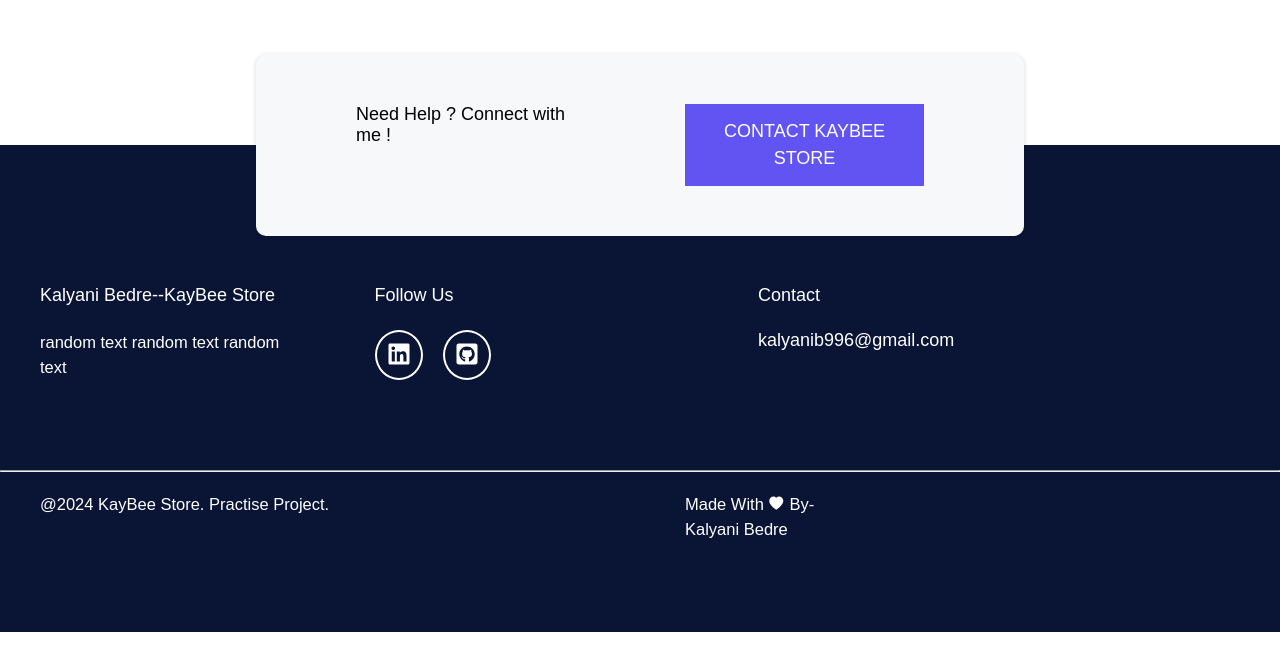
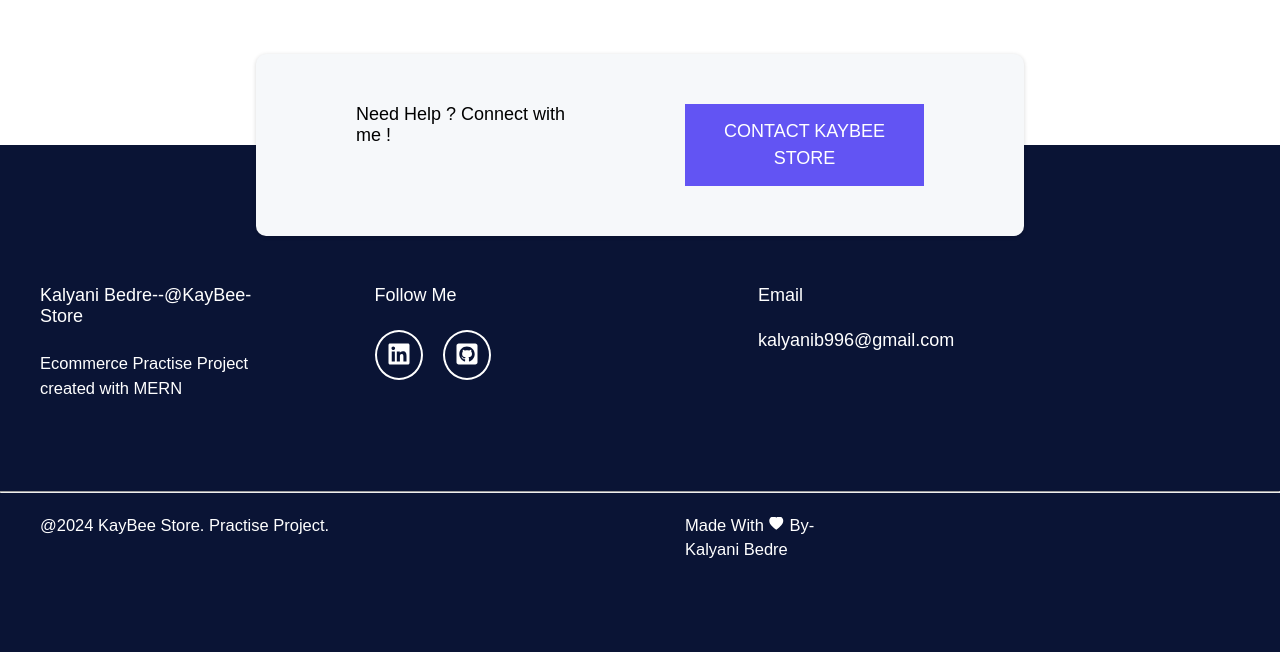
Before and after one commit to kalyanib996/KayBee-Store, a React (Create React App) app: page / in a window 1280 px wide. Shown: the part 1507-2159 px from the top of the page. Built offline with nearby package versions, Linux system fonts and the light colour scheme; no server answers.

Commit message:
changes in footer

```diff
--- a/src/components/Footer.jsx
+++ b/src/components/Footer.jsx
@@ -22,11 +22,11 @@ const Footer = () => {
       <footer>
         <div className="container  grid grid-four-column">
           <div className="footer-about">
-            <h3>Kalyani Bedre--KayBee Store</h3>
-            <p>random text random text random text</p>
+            <h3>Kalyani Bedre--@KayBee-Store</h3>
+            <p>Ecommerce Practise Project created with MERN </p>
           </div>
           <div className="footer-social">
-            <h3>Follow Us</h3>
+            <h3>Follow Me</h3>
             <div className="footer-social--icons">
               <div>
                 <a
@@ -45,7 +45,7 @@ const Footer = () => {
             </div>
           </div>
           <div className="footer-contact">
-            <h3>Contact</h3>
+            <h3>Email</h3>
             <h3>kalyanib996@gmail.com</h3>
           </div>
         </div>
```
